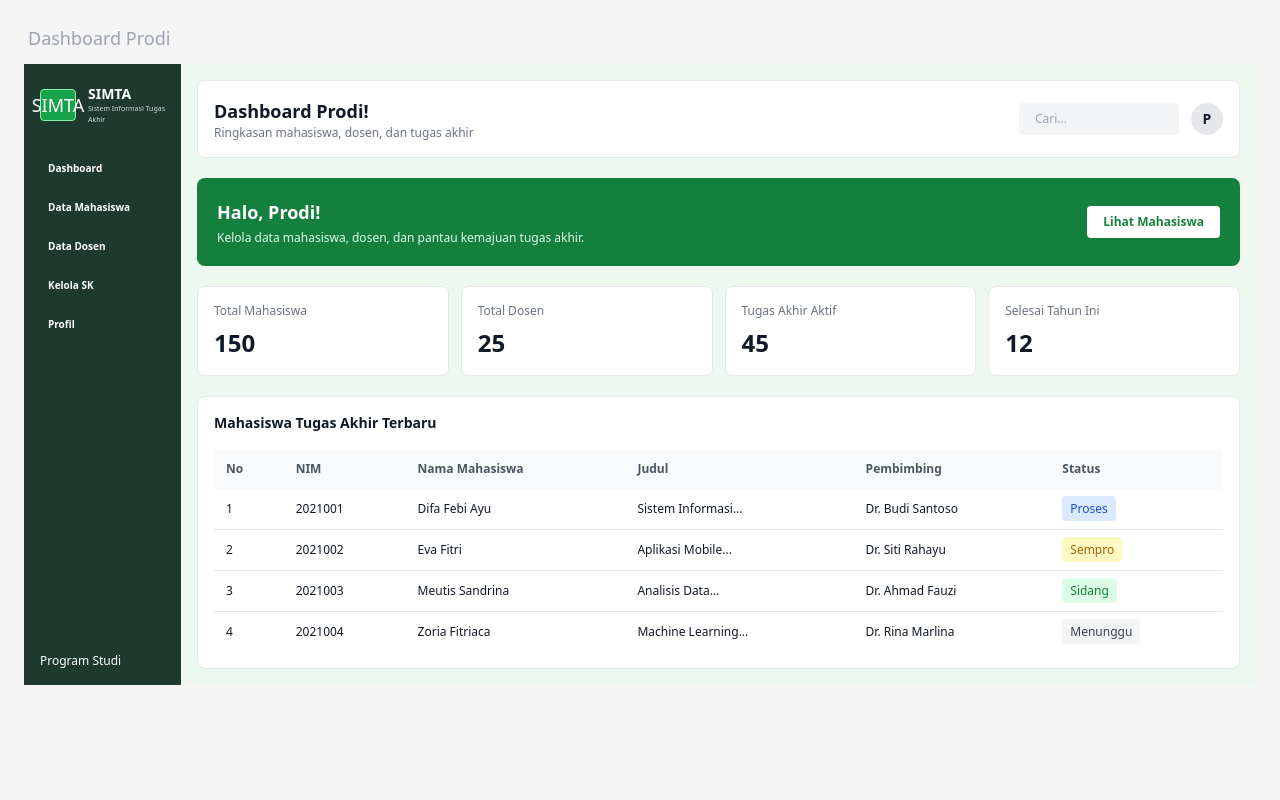
After one commit to meutia123/SIMTA, a Laravel app: page /prodi/dashboard in a window 1280 px wide. The commit adds this page. Run offline with Laravel 12, Linux system fonts and the light colour scheme; a user stored in the database is signed in; data comes from the database, SQL or seed files in the repository; some libraries are stand-ins or nearby versions.

Commit message:
Update dashboard dan fitur tugas akhir

```diff
--- /dev/null
+++ b/resources/views/layouts/prodi.blade.php
@@ -0,0 +1,65 @@
+<!DOCTYPE html>
+<html lang="id">
+<head>
+    <meta charset="UTF-8">
+    <meta name="viewport" content="width=device-width, initial-scale=1.0">
+    <title>@yield('title', 'SIMTA - Prodi')</title>
+    <script src="https://cdn.tailwindcss.com"></script>
+</head>
+
+<body class="bg-[#f5f5f5] text-gray-900">
+    <div class="min-h-screen p-4 md:p-6">
+
+        <h2 class="text-lg text-gray-400 mb-3 ml-1">
+            @yield('page-label', 'Dashboard Prodi')
+        </h2>
+
+        <div class="flex min-h-[570px]">
+
+            <aside class="w-40 md:w-[157px] bg-[#1e3a2e] text-white flex flex-col shrink-0 p-4">
+
+                <div class="flex items-center gap-3 mb-7 mt-1">
+                    <div class="bg-green-600 border border-green-300 rounded w-9 h-8 flex items-center justify-center">
+                        <span class="text-lg">SIMTA</span>
+                    </div>
+                    <div>
+                        <h1 class="font-bold text-sm">SIMTA</h1>
+                        <p class="text-[7px] text-gray-300">Sistem Informasi Tugas Akhir</p>
+                    </div>
+                </div>
+
+                <nav class="space-y-2 text-[10px] font-semibold">
+                    <a href="/prodi/dashboard" class="block px-2 py-2 rounded hover:bg-green-800">
+                        Dashboard
+                    </a>
+
+                    <a href="/prodi/mahasiswa" class="block px-2 py-2 rounded hover:bg-green-800">
+                        Data Mahasiswa
+                    </a>
+
+                    <a href="/prodi/dosen" class="block px-2 py-2 rounded hover:bg-green-800">
+                        Data Dosen
+                    </a>
+
+                    <a href="/prodi/sk" class="block px-2 py-2 rounded hover:bg-green-800">
+                        Kelola SK
+                    </a>
+
+                    <a href="/prodi/profil" class="block px-2 py-2 rounded hover:bg-green-800">
+                        Profil
+                    </a>
+                </nav>
+
+                <div class="mt-auto pt-6 text-xs">
+                    Program Studi
+                </div>
+            </aside>
+
+            <main class="flex-1 min-w-0 bg-[#eef6f0] p-3 md:p-4">
+                @yield('content')
+            </main>
+
+        </div>
+    </div>
+</body>
+</html>
--- /dev/null
+++ b/resources/views/prodi/dashboard.blade.php
@@ -0,0 +1,170 @@
+@extends('layouts.prodi')
+
+@section('title', 'Dashboard Prodi - SIMTA')
+@section('page-label', 'Dashboard Prodi')
+
+@section('content')
+
+<div class="space-y-5">
+
+    <!-- HEADER -->
+    <div class="bg-white rounded-lg border border-gray-200
+                p-4 flex items-center justify-between gap-3">
+
+        <div>
+            <h1 class="font-bold text-lg">Dashboard Prodi!</h1>
+            <p class="text-xs text-gray-500">
+                Ringkasan mahasiswa, dosen, dan tugas akhir
+            </p>
+        </div>
+
+        <div class="flex items-center gap-3">
+            <input type="text"
+                   placeholder="Cari..."
+                   class="hidden sm:block bg-gray-100 rounded px-4 py-2
+                          text-xs w-40">
+
+            <div class="w-8 h-8 rounded-full bg-gray-200
+                        flex items-center justify-center text-sm font-bold">
+                P
+            </div>
+        </div>
+    </div>
+
+    <!-- BANNER SELAMAT DATANG -->
+    <div class="bg-green-700 text-white rounded-lg p-5
+                flex items-center justify-between gap-4">
+
+        <div>
+            <h2 class="font-bold text-lg">Halo, Prodi!</h2>
+            <p class="text-xs text-green-100 mt-1">
+                Kelola data mahasiswa, dosen, dan pantau kemajuan tugas akhir.
+            </p>
+        </div>
+
+        <a href="#" class="bg-white text-green-700 rounded px-4 py-2
+                   text-xs font-bold whitespace-nowrap hover:bg-green-50">
+            Lihat Mahasiswa
+        </a>
+    </div>
+
+    <!-- STATISTIK -->
+    <div class="grid grid-cols-2 xl:grid-cols-4 gap-3">
+
+        <div class="bg-white rounded-lg border p-4">
+            <p class="text-xs text-gray-500">
+                Total Mahasiswa
+            </p>
+            <h2 class="text-2xl font-bold mt-2">150</h2>
+        </div>
+
+        <div class="bg-white rounded-lg border p-4">
+            <p class="text-xs text-gray-500">
+                Total Dosen
+            </p>
+            <h2 class="text-2xl font-bold mt-2">25</h2>
+        </div>
+
+        <div class="bg-white rounded-lg border p-4">
+            <p class="text-xs text-gray-500">
+                Tugas Akhir Aktif
+            </p>
+            <h2 class="text-2xl font-bold mt-2">45</h2>
+        </div>
+
+        <div class="bg-white rounded-lg border p-4">
+            <p class="text-xs text-gray-500">
+                Selesai Tahun Ini
+            </p>
+            <h2 class="text-2xl font-bold mt-2">12</h2>
+        </div>
+
+    </div>
+
+    <!-- TABEL MAHASISWA TERBARU -->
+    <div class="bg-white rounded-lg border border-gray-200 p-4">
+
+        <h3 class="font-bold text-sm mb-4">
+            Mahasiswa Tugas Akhir Terbaru
+        </h3>
+
+        <div class="overflow-x-auto">
+            <table class="w-full text-xs text-left">
+
+                <thead class="bg-gray-50 text-gray-600">
+                    <tr>
+                        <th class="p-3">No</th>
+                        <th class="p-3">NIM</th>
+                        <th class="p-3">Nama Mahasiswa</th>
+                        <th class="p-3">Judul</th>
+                        <th class="p-3">Pembimbing</th>
+                        <th class="p-3">Status</th>
+                    </tr>
+                </thead>
+
+                <tbody class="divide-y">
+
+                    <tr>
+                        <td class="p-3">1</td>
+                        <td class="p-3">2021001</td>
+                        <td class="p-3">Difa Febi Ayu</td>
+                        <td class="p-3">Sistem Informasi...</td>
+                        <td class="p-3">Dr. Budi Santoso</td>
+                        <td class="p-3">
+                            <span class="bg-blue-100 text-blue-700
+                                         px-2 py-1 rounded">
+                                Proses
+                            </span>
+                        </td>
+                    </tr>
+
+                    <tr>
+                        <td class="p-3">2</td>
+                        <td class="p-3">2021002</td>
+                        <td class="p-3">Eva Fitri</td>
+                        <td class="p-3">Aplikasi Mobile...</td>
+                        <td class="p-3">Dr. Siti Rahayu</td>
+                        <td class="p-3">
+                            <span class="bg-yellow-100 text-yellow-700
+                                         px-2 py-1 rounded">
+                                Sempro
+                            </span>
+                        </td>
+                    </tr>
+
+                    <tr>
+                        <td class="p-3">3</td>
+                        <td class="p-3">2021003</td>
+                        <td class="p-3">Meutis Sandrina</td>
+                        <td class="p-3">Analisis Data...</td>
+                        <td class="p-3">Dr. Ahmad Fauzi</td>
+                        <td class="p-3">
+                            <span class="bg-green-100 text-green-700
+                                         px-2 py-1 rounded">
+                                Sidang
+                            </span>
+                        </td>
+                    </tr>
+
+                    <tr>
+                        <td class="p-3">4</td>
+                        <td class="p-3">2021004</td>
+                        <td class="p-3">Zoria Fitriaca</td>
+                        <td class="p-3">Machine Learning...</td>
+                        <td class="p-3">Dr. Rina Marlina</td>
+                        <td class="p-3">
+                            <span class="bg-gray-100 text-gray-700
+                                         px-2 py-1 rounded">
+                                Menunggu
+                            </span>
+                        </td>
+                    </tr>
+
+                </tbody>
+            </table>
+        </div>
+    </div>
+
+</div>
+
+@endsection
--- a/routes/web.php
+++ b/routes/web.php
@@ -4,85 +4,49 @@
 use Illuminate\Support\Facades\Route;
 use App\Http\Controllers\TugasAkhirController;
 use App\Http\Controllers\AuthController;
+use App\Http\Controllers\DosenDashboardController;
 
 Route::get('/', function () {
-    return redirect('/login');
+    return redirect()->route('login');
 });
 
-// GUEST ROUTES
 Route::middleware('guest')->group(function () {
     Route::get('/login', [AuthController::class, 'showLogin'])->name('login');
     Route::post('/login', [AuthController::class, 'login']);
 
-    Route::get('/forgot-password', function () {
-        return view('auth.forgot-password');
-    })->name('forgot-password');
-
-    Route::get('/verify-otp', function () {
-        return view('auth.verify-otp');
-    })->name('verify-otp');
-
-    Route::get('/new-password', function () {
-        return view('auth.new-password');
-    })->name('new-password');
-
     Route::get('/register', [AuthController::class, 'showRegister'])->name('register');
     Route::post('/register', [AuthController::class, 'register']);
+
+    Route::view('/forgot-password', 'auth.forgot-password')->name('forgot-password');
+    Route::view('/verify-otp', 'auth.verify-otp')->name('verify-otp');
+    Route::view('/new-password', 'auth.new-password')->name('new-password');
 });
 
-// AUTH ROUTES
-Route::middleware('auth')->group(function () {
+Route::middleware(['auth', 'role:mahasiswa'])->group(function () {
+    Route::view('/dashboard', 'dashboard')->name('dashboard');
 
-    // ROLE MAHASISWA
-    Route::middleware('role:mahasiswa')->group(function () {
-        Route::get('/dashboard', function () {
-            return view('dashboard');
-        })->name('dashboard');
-
-        Route::get('/tugas-akhir', [TugasAkhirController::class, 'index'])
-            ->name('tugas-akhir');
-
-        Route::post('/tugas-akhir', [TugasAkhirController::class, 'store'])
-            ->name('tugas-akhir.store');
-
-        Route::get('/tugas-akhir/ajukan-judul', [TugasAkhirController::class, 'ajukanJudul'])
-            ->name('tugas-akhir.ajukan-judul');
-
-        Route::get('/tugas-akhir/daftar-sempro', [TugasAkhirController::class, 'daftarSempro'])
-            ->name('tugas-akhir.daftar-sempro');
-
-        Route::get('/tugas-akhir/daftar-sidang', [TugasAkhirController::class, 'daftarSidang'])
-            ->name('tugas-akhir.daftar-sidang');
+    Route::get('/tugas-akhir', [TugasAkhirController::class, 'index'])->name('tugas-akhir');
+    Route::post('/tugas-akhir', [TugasAkhirController::class, 'store'])->name('tugas-akhir.store');
+    Route::get('/tugas-akhir/ajukan-judul', [TugasAkhirController::class, 'ajukanJudul'])->name('tugas-akhir.ajukan-judul');
+    Route::get('/tugas-akhir/daftar-sempro', [TugasAkhirController::class, 'daftarSempro'])->name('tugas-akhir.daftar-sempro');
+    Route::get('/tugas-akhir/daftar-sidang', [TugasAkhirController::class, 'daftarSidang'])->name('tugas-akhir.daftar-sidang');
 });
 
-    // ROLE DOSEN
-    Route::middleware('role:dosen')->group(function () {
-        Route::get('/dosen/dashboard', function () {
-            return view('pages.dosen.dashboard');
-        })->name('dosen.dashboard');
+Route::middleware(['auth', 'role:dosen'])->group(function () {
+    Route::get('/dosen/dashboard', [DosenDashboardController::class, 'index'])->name('dosen.dashboard');
 });
 
-    // ROLE PRODI
-    Route::middleware('role:prodi')->group(function () {
-        Route::get('/prodi/dashboard', function () {
-            return view('pages.prodi.dashboard');
-        })->name('prodi.dashboard');
+Route::middleware(['auth', 'role:prodi'])->group(function () {
+    Route::view('/prodi/dashboard', 'prodi.dashboard')->name('prodi.dashboard');
 });
 
-    // ROLE TU
-Route::middleware('role:tu')->group(function () {
-    Route::get('/tu/dashboard', function () {
-        return view('tu.dashboard');
-    })->name('tu.dashboard');
-
-    Route::view('/tu/administrasi-sk', 'tu.administrasi-sk')
-        ->name('tu.administrasi-sk');
-
-    Route::view('/tu/proses-sk', 'tu.proses-sk')
-        ->name('tu.proses-sk');
+Route::middleware(['auth', 'role:tu'])->group(function () {
+    Route::view('/tu/dashboard', 'tu.dashboard')->name('tu.dashboard');
+    Route::view('/tu/administrasi-sk', 'tu.administrasi-sk')->name('tu.administrasi-sk');
+    Route::view('/tu/proses-sk', 'tu.proses-sk')->name('tu.proses-sk');
 });
 
-    // HALAMAN BERSAMA UNTUK PENGGUNA YANG LOGIN
+Route::middleware('auth')->group(function () {
     Route::view('/dokumen', 'pages.placeholder', [
         'title' => 'Dokumen',
         'description' => 'Halaman pengelolaan dokumen tugas akhir mahasiswa.'
@@ -98,7 +62,5 @@ Route::middleware('role:tu')->group(function () {
         'description' => 'Halaman informasi profil pengguna.'
     ])->name('profil');
 
-    // LOGOUT UNTUK SEMUA ROLE
-    Route::post('/logout', [AuthController::class, 'logout'])
-        ->name('logout');
+    Route::post('/logout', [AuthController::class, 'logout'])->name('logout');
 });
```
Also changed, not shown: app/Http/Controllers/DosenDashboardController.php (+4 -31 lines), resources/views/auth/register.blade.php (added, +199 -0 lines), resources/views/dosen/dashboard.blade.php (+42 -41 lines). Lines whose indentation alone changed are shown as unchanged.
